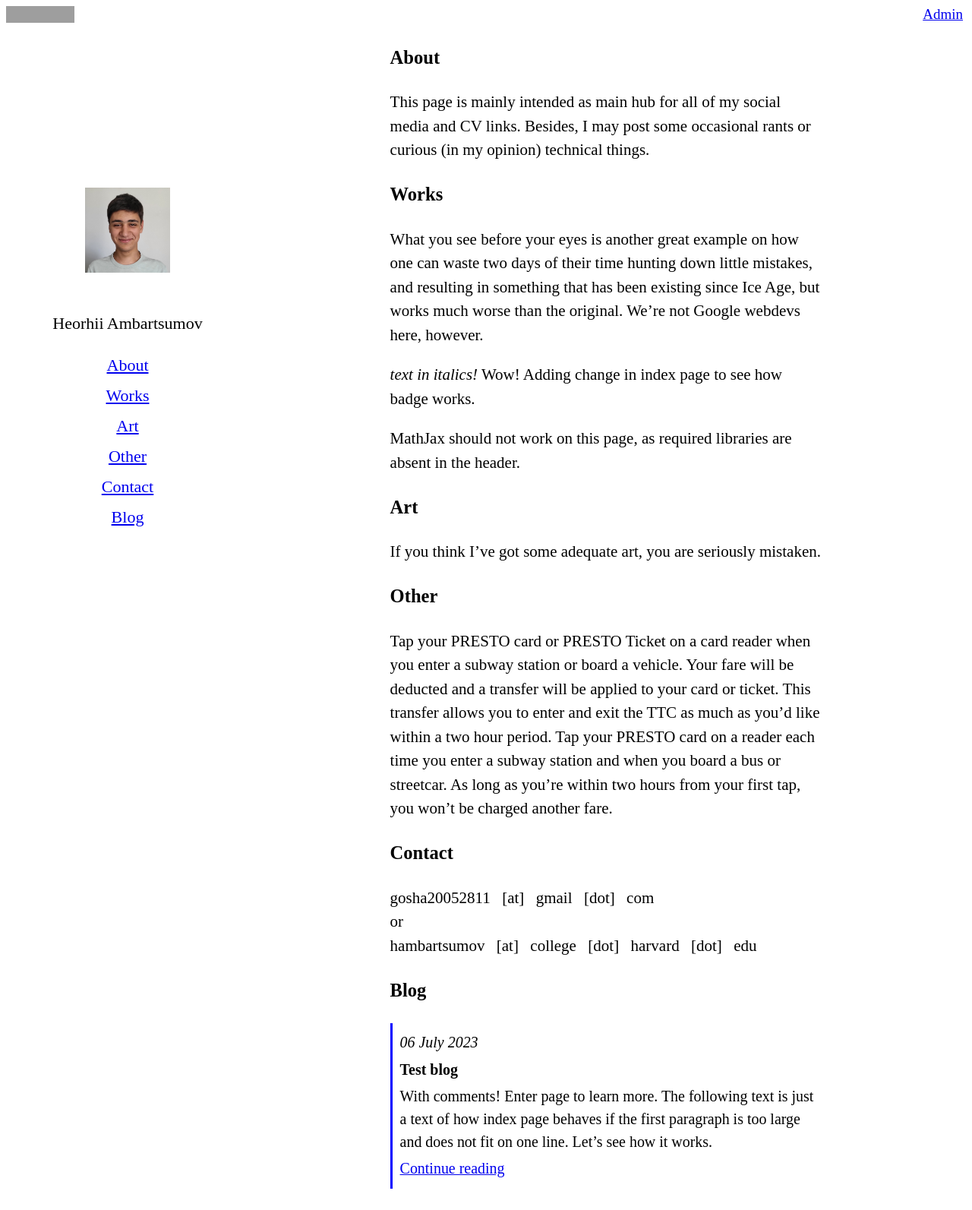
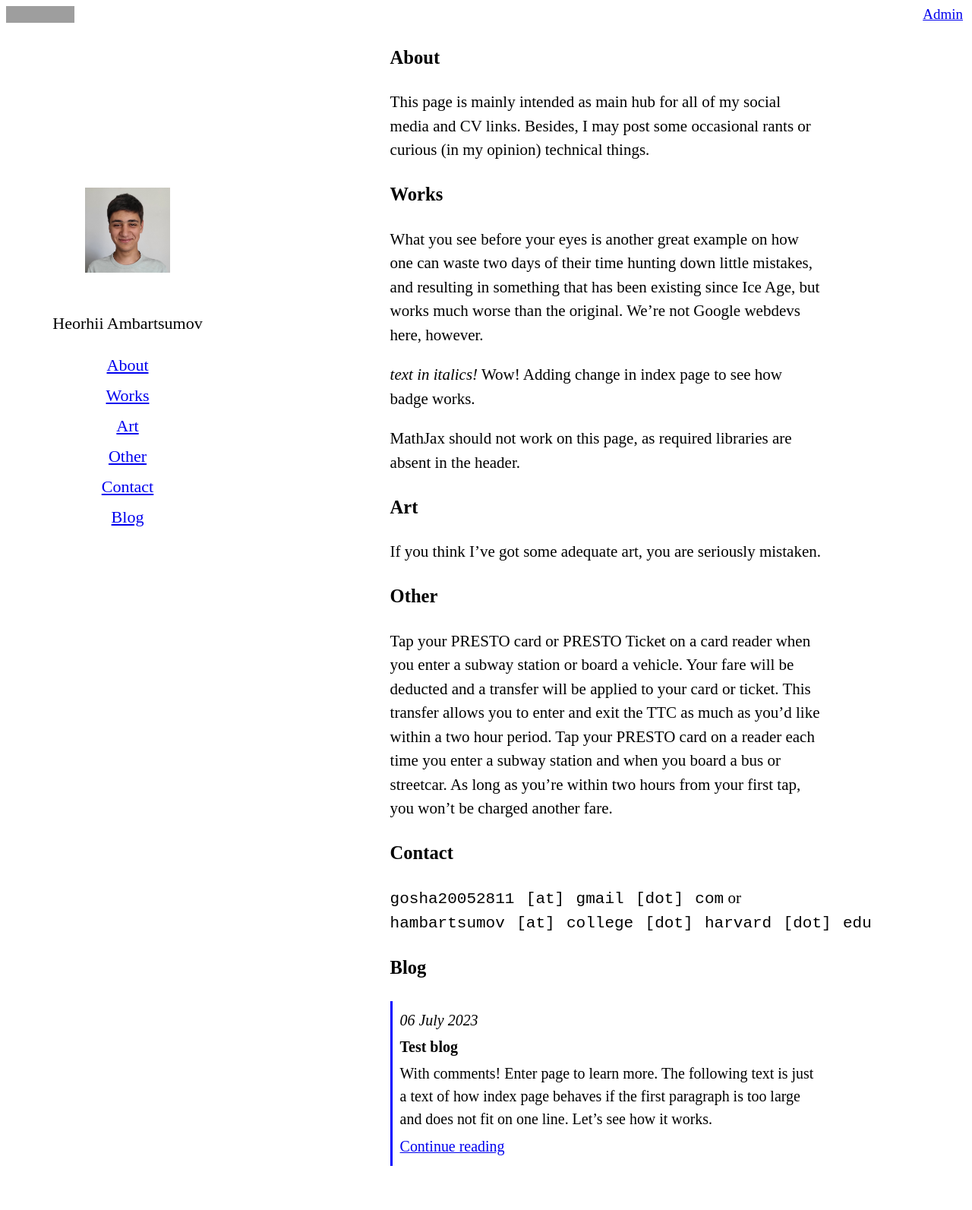
Before and after one commit to hambartsumov/hambartsumov.github.io, a Jekyll site: the page built from index.md, in a window 1280 px wide. Shown: the whole page at 76% size. Built offline with Jekyll 4.4.1, drawn with Linux system fonts in a browser that asks for light colours; after the commit the page ends 1563 px from its top, so only the background shows below that; grey boxes are pictures that could not be loaded.

Commit message:
fixed code fonts

```diff
--- a/assets/css/index.css
+++ b/assets/css/index.css
@@ -104,3 +104,7 @@ body {
     border-left-color: blue;
     border-left-width: 3px;
 }
+
+code {
+    font-family: 'Courier New', Courier, monospace;
+}
--- a/assets/css/post.css
+++ b/assets/css/post.css
@@ -56,3 +56,7 @@ html, body {
 .page-title {
     margin-top: 10px;
 }
+
+code {
+    font-family: 'Courier New', Courier, monospace;
+}
--- a/index.md
+++ b/index.md
@@ -29,6 +29,5 @@ Tap your PRESTO card on a reader each time you enter a subway station and when y
 
 ### Contact
 
-gosha20052811⠀[at]⠀gmail⠀[dot]⠀com \
-or \
-hambartsumov⠀[at]⠀college⠀[dot]⠀harvard⠀[dot]⠀edu
+`gosha20052811⠀[at]⠀gmail⠀[dot]⠀com` or
+`hambartsumov⠀[at]⠀college⠀[dot]⠀harvard⠀[dot]⠀edu`
```
